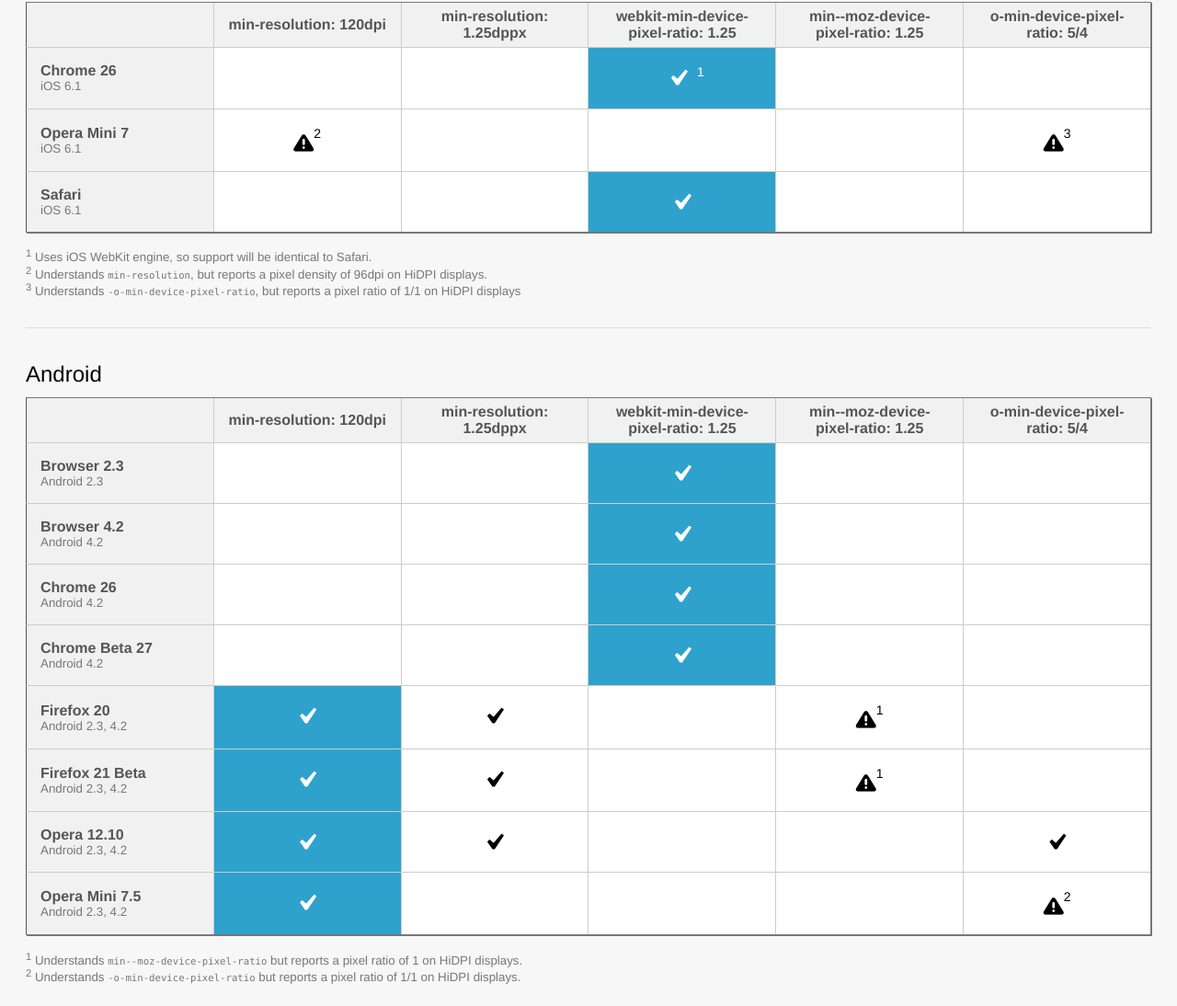
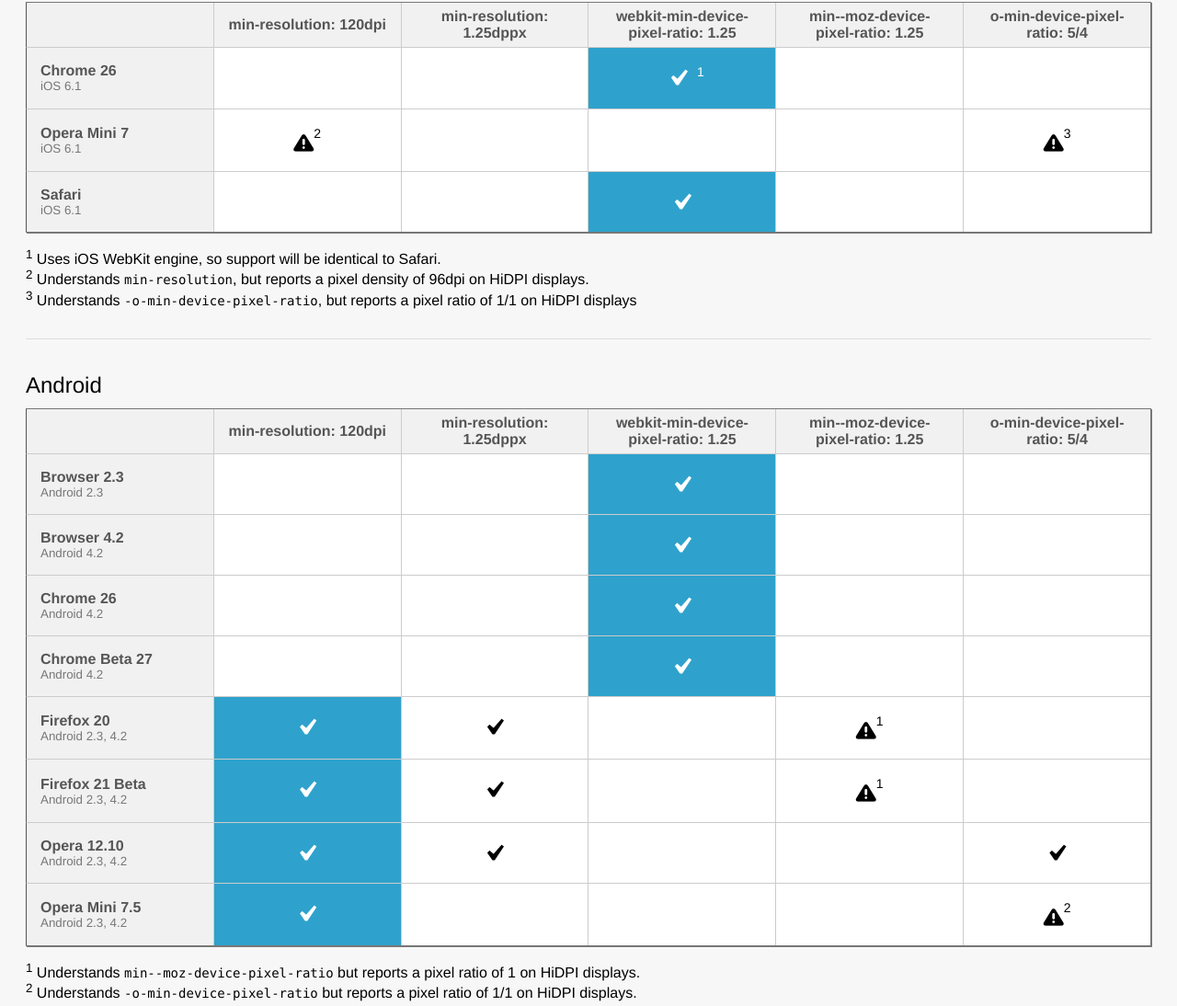
Before and after one commit to mattmiklic/dpitest, a plain HTML site: page index.html in a window 1280 px wide. Shown: the part 563-1657 px from the top of the page at 92% size. Drawn offline with Linux system fonts and the light colour scheme.

Commit message:
Make footnotes more readable

```diff
--- a/index.html
+++ b/index.html
@@ -253,9 +253,9 @@
 		</tr>
 		</tbody>
 	</table>
-	<small><sup>1</sup> Uses iOS WebKit engine, so support will be identical to Safari.</small><br />
-	<small><sup>2</sup> Understands <code>min-resolution</code>, but reports a pixel density of 96dpi on HiDPI displays.</small><br />
-	<small><sup>3</sup> Understands <code>-o-min-device-pixel-ratio</code>, but reports a pixel ratio of 1/1 on HiDPI displays</small>
+	<p><sup>1</sup> Uses iOS WebKit engine, so support will be identical to Safari.</small><br />
+	<sup>2</sup> Understands <code>min-resolution</code>, but reports a pixel density of 96dpi on HiDPI displays.<br />
+	<sup>3</sup> Understands <code>-o-min-device-pixel-ratio</code>, but reports a pixel ratio of 1/1 on HiDPI displays</p>
 </section>
 
 <hr>
@@ -342,8 +342,8 @@
 		</tr>
 		</tbody>
 	</table>
-	<small><sup>1</sup> Understands <code>min--moz-device-pixel-ratio</code> but reports a pixel ratio of 1 on HiDPI displays.</small><br>
-	<small><sup>2</sup> Understands <code>-o-min-device-pixel-ratio</code> but reports a pixel ratio of 1/1 on HiDPI displays.</small>
+	<p><sup>1</sup> Understands <code>min--moz-device-pixel-ratio</code> but reports a pixel ratio of 1 on HiDPI displays.<br>
+		<sup>2</sup> Understands <code>-o-min-device-pixel-ratio</code> but reports a pixel ratio of 1/1 on HiDPI displays.</p>
 </section>
 
 <hr>
@@ -459,7 +459,7 @@
 		</tr>
 		</tbody>
 	</table>
-	<small><sup>1</sup> Understands min-resolution, but reports a pixel density of 96dpi (1dppx) on HiDPI displays.</small>
+	<p><sup>1</sup> Understands min-resolution, but reports a pixel density of 96dpi (1dppx) on HiDPI displays.</p>
 </section>
 
 <hr>
@@ -553,12 +553,12 @@
 		</tr>
 		</tbody>
 	</table>
-	<small><sup>1</sup> Understands <code>-webkit-min-device-pixel-ratio</code> but reports a pixel ratio of 1 on a HiDPI display.</small><br>
-	<small><sup>2</sup> Understands <code>min-resolution</code> but reports a resolution of 96dpi (1dppx) on a HiDPI display.</small><br>
-	<small><sup>3</sup> Understands <code>min--moz-device-pixel-ratio</code> but reports a pixel ratio of 1 on a HiDPI display.</small><br>
-	<small><sup>4</sup> IE 10 in Desktop mode will report pixel ratios of 1, 1.25, 1.5, or custom sizes depending on the scale factor chosen in the Display control&nbsp;panel.</small><br>
-	<small><sup>5</sup> A pixel ratio of 1.75 is reported when using Metro/&ldquo;Windows 8 style&rdquo; IE 10 and the &ldquo;Make everything on your screen bigger&rdquo; setting enabled (tested on a Retina MacBook Pro running Windows 8).</small><br>
-	<small><sup>6</sup> Understands <code>-o-min-device-pixel-ratio</code> but reports a pixel ratio of 1/1 on a HiDPI display.</small>
+	<p><sup>1</sup> Understands <code>-webkit-min-device-pixel-ratio</code> but reports a pixel ratio of 1 on a HiDPI display.<br>
+		<sup>2</sup> Understands <code>min-resolution</code> but reports a resolution of 96dpi (1dppx) on a HiDPI display.<br>
+		<sup>3</sup> Understands <code>min--moz-device-pixel-ratio</code> but reports a pixel ratio of 1 on a HiDPI display.<br>
+		<sup>4</sup> IE 10 in Desktop mode will report pixel ratios of 1, 1.25, 1.5, or custom sizes depending on the scale factor chosen in the Display control&nbsp;panel.<br>
+		<sup>5</sup> A pixel ratio of 1.75 is reported when using Metro/&ldquo;Windows 8 style&rdquo; IE 10 and the &ldquo;Make everything on your screen bigger&rdquo; setting enabled (tested on a Retina MacBook Pro running Windows 8).<br>
+		<sup>6</sup> Understands <code>-o-min-device-pixel-ratio</code> but reports a pixel ratio of 1/1 on a HiDPI display.</p>
 </section>
 
 <hr>
```
